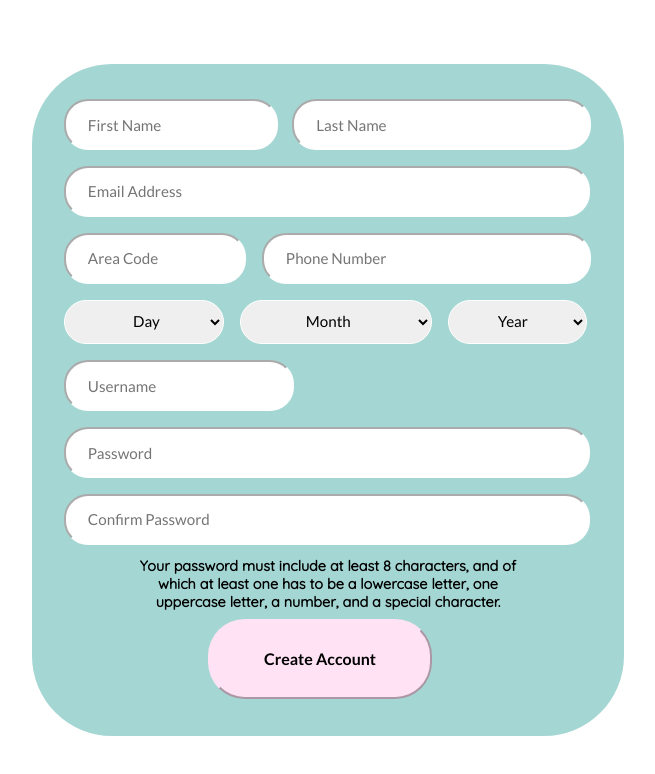
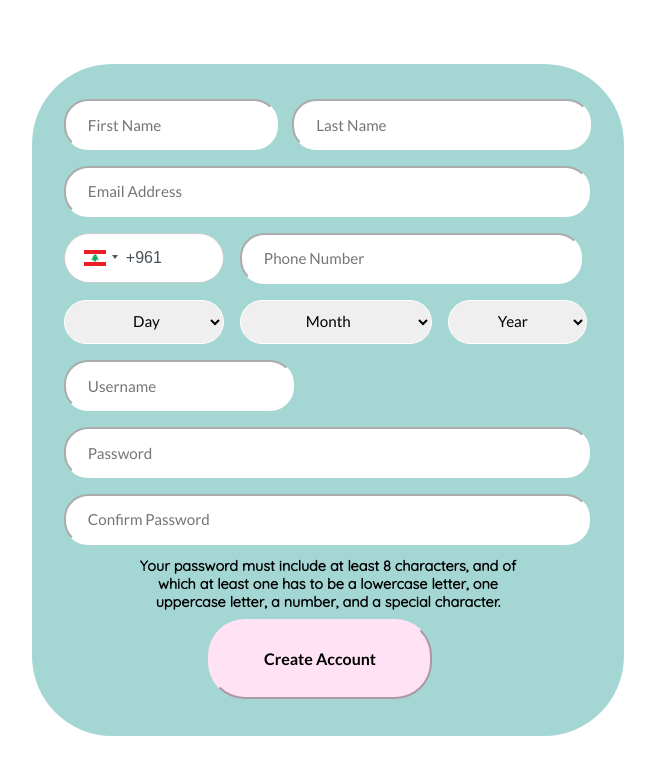
Before and after one commit to hawraakhalil/Cancer-Connect, a React (Create React App) app: page /signup in a window 1280 px wide. Shown: the top 774 px of the page, without its empty margins (312-967 px from the left). Built offline with nearby package versions, Linux system fonts and the light colour scheme.

Commit message:
added area code selector

```diff
--- a/package.json
+++ b/package.json
@@ -16,6 +16,7 @@
     "react": "^18.2.0",
     "react-bootstrap": "^2.8.0",
     "react-dom": "^18.2.0",
+    "react-phone-input-2": "^2.15.1",
     "react-router-dom": "^6.15.0",
     "react-scripts": "5.0.1",
     "react-select": "^5.7.4",
--- a/src/pages/feed.js
+++ b/src/pages/feed.js
@@ -88,7 +88,7 @@ function Feed() {
   };
 
   //calling function that adds likes
-  const handleLikeClick = (postId,timestamp) => {
+  const handleLikeClick = (postId,timestamp,username) => {
     console.log("hi")
     // Call the Lambda function to increment the like counter
     fetch('https://y5doj3ikh4jauvp6b5dx7qw6t40vnjpm.lambda-url.eu-north-1.on.aws/', {
@@ -96,7 +96,7 @@ function Feed() {
       headers: {
         'Content-Type': 'application/json',
       },
-      body: JSON.stringify({ postId ,timestamp}),
+      body: JSON.stringify({ postId ,timestamp,username}),
     })
       .then((response) => {
         if (!response.ok) {
--- a/src/pages/post.js
+++ b/src/pages/post.js
@@ -79,7 +79,6 @@ function Post() {
         // Handle any error that occurred
         console.error('Error calling the Lambda function:', error);
       });
-
   }
 
   return (
--- a/src/pages/signup.js
+++ b/src/pages/signup.js
@@ -1,4 +1,6 @@
-import React, { useState } from 'react';
+import React, { useState } from "react";
+import PhoneInput from "react-phone-input-2";
+import "react-phone-input-2/lib/bootstrap.css";
 import Container from '@mui/material/Container';
 import Card from 'react-bootstrap/Card'
 import Form from 'react-bootstrap/Form';
@@ -6,7 +8,7 @@ import Button from 'react-bootstrap/Button'
 
 
 function SignUp () {
-
+  const [phone, setPhone] = useState("");
   const [formData, setFormData] = useState({
     First_name: "",
     Last_name: "",
@@ -116,13 +118,17 @@ function SignUp () {
       />
       </Card.Body>
       <Card.Body style={{ display: "flex", alignItems: "center" }}>
-      <Form.Control
+      <PhoneInput
         type="text"
         placeholder="  Area Code"
         name="areaCode"
-        value={formData.areaCode}
-        onChange={handleInputChange}
-        style ={{ paddingLeft:"1rem",marginLeft:"2rem",width:"10rem",height:"2.8rem",borderRadius:"1.5rem",borderColor:"#FFFFFF",fontFamily:"Lato",fontSize:"0.95rem",marginTop:"1rem"}}
+        country={"lb"}
+        enableSearch={true}
+        value={phone}
+        onChange={(phone) => setPhone(phone)}
+        inputStyle = {{width:"10rem",borderRadius:"2rem",height:"3.1rem",paddingLeft:"3.8rem"}}
+        buttonStyle={{paddingLeft:"0.5rem"}}
+        style ={{ paddingLeft:"1rem",marginLeft:"1rem",borderColor:"#FFFFFF",fontFamily:"Lato",fontSize:"0.95rem",marginTop:"1rem",marginRight:"-27rem"}}
       />
        <Form.Control
         type="tel"
@@ -130,7 +136,7 @@ function SignUp () {
         name="Phone_Number"
         value={formData.Phone_Number}
         onChange={handleInputChange}
-        style ={{paddingLeft:"1rem", marginLeft:"1rem",width:"19.2rem",height:"2.8rem",borderRadius:"1.5rem",borderColor:"#FFFFFF",fontFamily:"Lato",fontSize:"0.95rem",marginTop:"1rem"}}
+        style ={{paddingLeft:"1rem", marginLeft:"1rem",width:"20rem",height:"2.8rem",borderRadius:"1.5rem",borderColor:"#FFFFFF",fontFamily:"Lato",fontSize:"0.95rem",marginTop:"1rem"}}
       />
       </Card.Body>
       <Card.Body style={{ display: "flex", alignItems: "center" }}>
```
Also changed, not shown: 1 other file (tests, documents, lock files or other folders).
